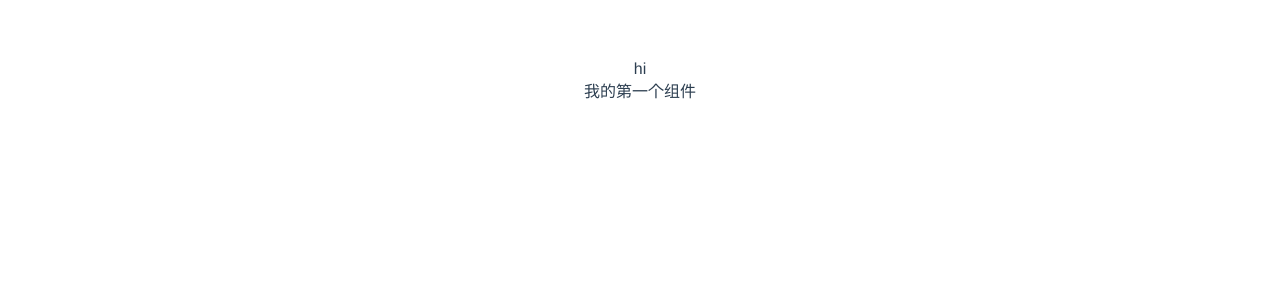
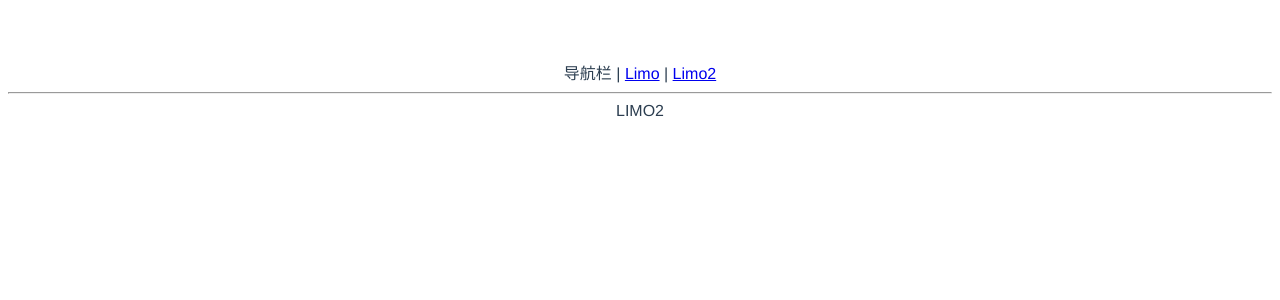
Before and after one commit to limo-chen/Pilot-UI, a Vue app: page /#/xxx in a window 1280 px wide. Shown: the top 300 px of the page. Built offline with nearby package versions, Linux system fonts and the light colour scheme.

Commit message:
初始化vue-router

```diff
--- a/index.html
+++ b/index.html
@@ -1,13 +1,13 @@
 <!DOCTYPE html>
 <html lang="en">
   <head>
-  <meta charset="UTF-8">
+    <meta charset="UTF-8" />
     <link rel="icon" href="/favicon.ico" />
-  <meta name="viewport" content="width=device-width, initial-scale=1.0">
+    <meta name="viewport" content="width=device-width, initial-scale=1.0" />
     <title>Vite App</title>
   </head>
   <body>
     <div id="app"></div>
-  <script type="module" src="/src/main.js"></script>
+    <script type="module" src="/src/main.ts"></script>
   </body>
 </html>
--- a/src/App.vue
+++ b/src/App.vue
@@ -1,16 +1,17 @@
 <template>
-<div>hi</div>
-<Limo/>
+<div>导航栏 |
+<router-link to="/">Limo</router-link> |
+<router-link to="/xxx">Limo2</router-link>
 
+</div>
+<hr/>
+
+<router-view />
 </template>
 
 <script>
-import Limo from './components/Limo.vue'
 
 export default {
   name: 'App',
-  components: {
-   Limo//这里做映射，缩写成一个
-  }
 }
 </script>
--- /dev/null
+++ b/src/components/Limo2.vue
@@ -0,0 +1,5 @@
+<template>
+    <div>
+       LIMO2
+    </div>
+</template>
--- a/src/main.js
+++ /dev/null
@@ -1,5 +0,0 @@
-import { createApp } from 'vue'
-import App from './App.vue'
-import './index.css'
-
-createApp(App).mount('#app')
--- /dev/null
+++ b/src/main.ts
@@ -0,0 +1,20 @@
+import { createApp } from "vue";
+import App from "./App.vue";
+import "./index.css";
+import { createWebHashHistory, createRouter } from "vue-router";
+import Limo from './components/Limo.vue'
+import Limo2 from './components/Limo2.vue'
+
+
+const history = createWebHashHistory();
+const router = createRouter({
+    history :history,
+    routes:[
+        {path:'/',component:Limo},
+        {path:"/xxx",component:Limo2}
+    ]
+});
+
+const app = createApp(App);
+app.use(router);
+app.mount("#app");
--- /dev/null
+++ b/src/shims-vue.d.ts
@@ -0,0 +1,6 @@
+// shims-vue.d.ts
+declare module '*.vue' {
+    import { Component } from 'vue'
+    const component: Component
+    export default component
+  }
```
Also changed, not shown: package.json (+4 -3 lines), 1 other file (tests, documents, lock files or other folders). Lines whose indentation alone changed are shown as unchanged.
